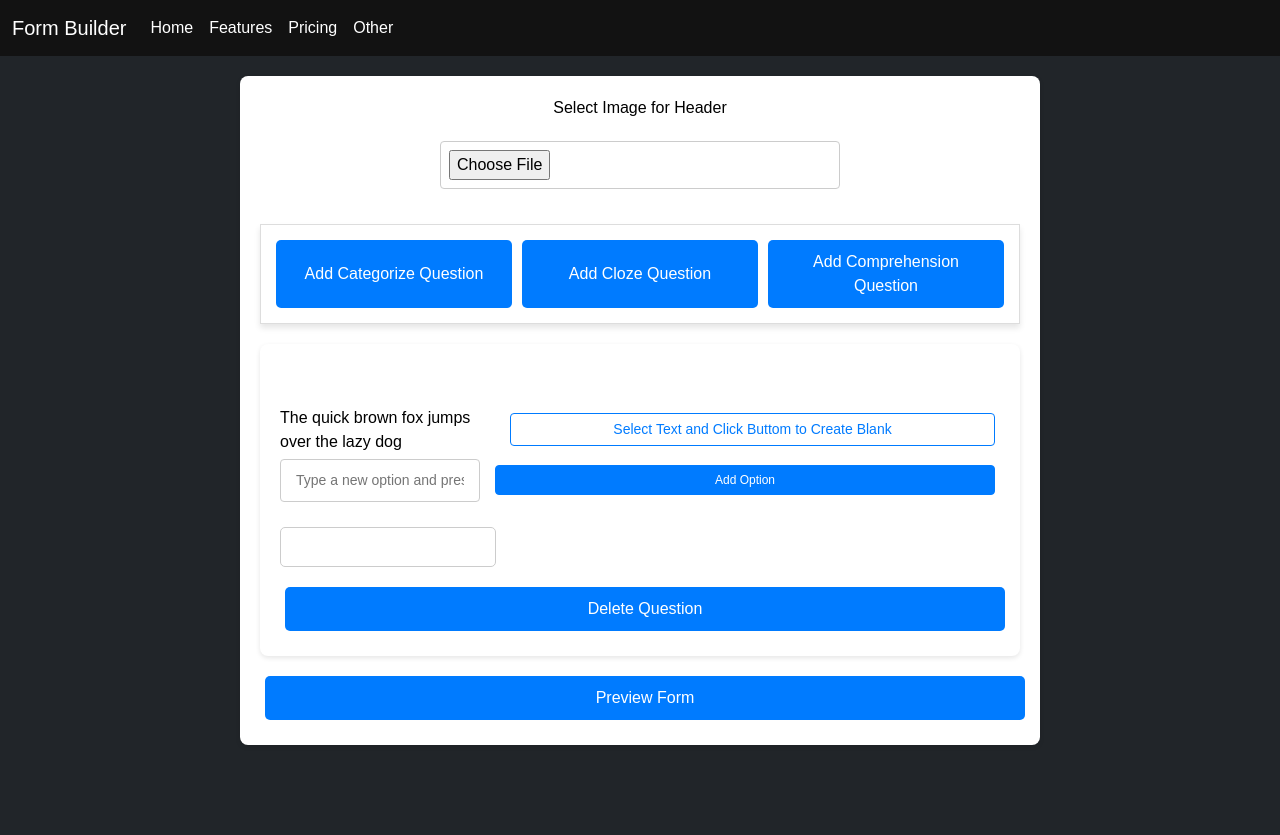
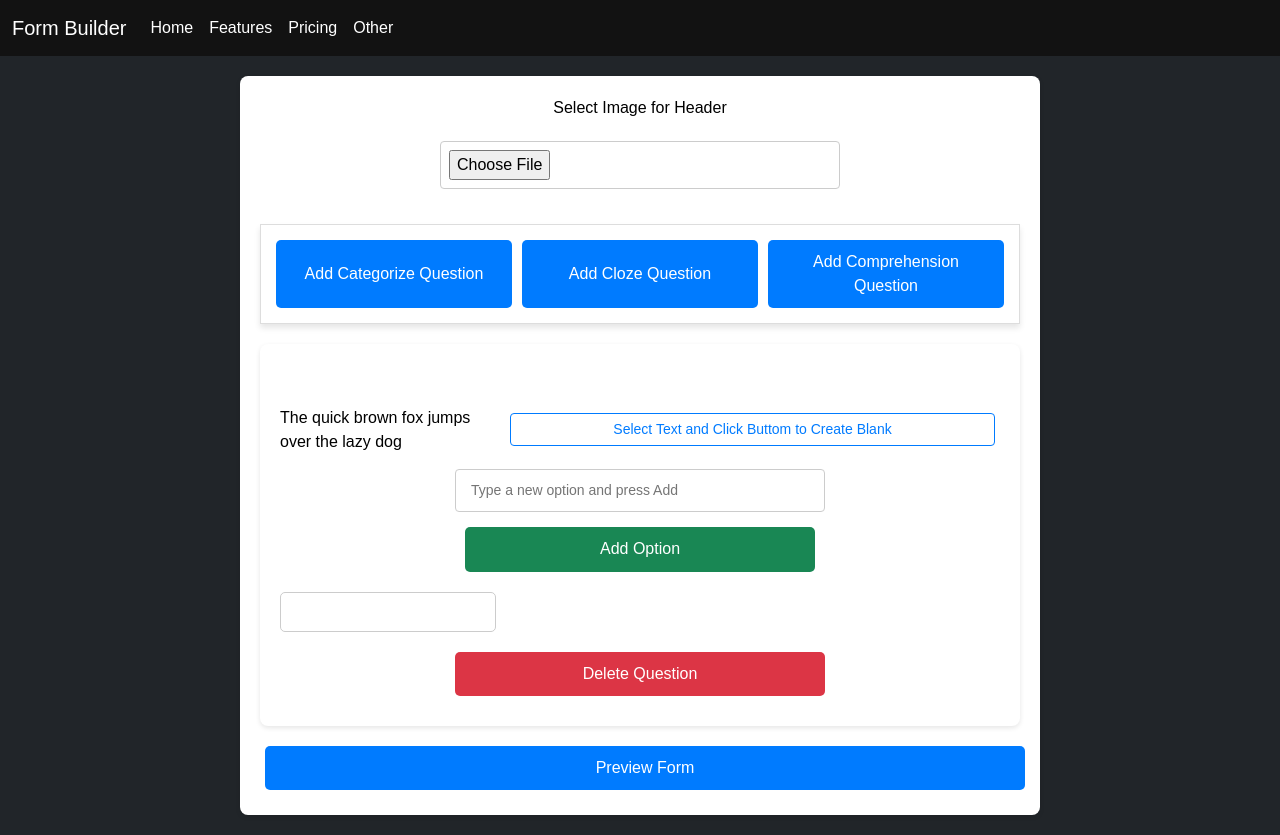
Before and after one commit to parikshitmali17/Form-Builder, a React (Create React App) app: page / in a window 1280 px wide. Both pictures are taken after a click on the button "Add Cloze Question". Before the commit the page ends 800 px from the top, so only its background shows below. Built offline with nearby package versions, Linux system fonts and the light colour scheme.

Commit message:
button ui

```diff
--- a/src/components/ClozeQuestion.jsx
+++ b/src/components/ClozeQuestion.jsx
@@ -79,7 +79,7 @@ const ClozeQuestion = ({ question, updateQuestion, deleteQuestion }) => {
         ))}
       </div>
 
-      <button onClick={() => deleteQuestion(question.id)}>Delete Question</button>
+      <button id="deleteQ" onClick={() => deleteQuestion(question.id)}>Delete Question</button>
     </div>
   );
 };
--- a/src/index.css
+++ b/src/index.css
@@ -660,20 +660,7 @@ button.delete:hover {
   border-radius: 4px;
 }
 
-.add-option button {
-  font-size: 12px; /* Makes the button smaller */
-  padding: 5px 10px;
-  background-color: #007bff;
-  color: white;
-  border: 1px solid #007bff;
-  border-radius: 4px;
-  cursor: pointer;
-}
 
-.add-option button:hover {
-  background-color: #0056b3;
-  border: 1px solid #0056b3;
-}
 
 .options {
   margin-top: 20px;
@@ -785,3 +772,58 @@ footer a:hover {
 .deleteQuestion{
   background-color: #dc3545;
 }
+
+
+/* CSS for aligning "Add Option" and "Delete Question" buttons with specified width */
+.cloze-question .add-option,
+.cloze-question > button {
+  width: 370px; /* Set the width for both buttons */
+  margin: 10px auto; /* Center align with vertical spacing */
+  display: block; /* Ensure both elements are block-level to stack properly */
+  text-align: center; /* Center-align text inside buttons */
+}
+
+.cloze-question .add-option {
+  margin-bottom: 20px; /* Add extra space below "Add Option" */
+}
+
+.cloze-question .add-option input,
+.cloze-question .add-option button {
+  width: 100%; /* Make the input and button within the add-option container full width */
+}
+
+.cloze-question > button {
+  background-color: #007bff; /* Optional: Background color for "Delete Question" button */
+  color: white; /* Optional: Text color */
+  border: none; /* Optional: Remove border */
+  border-radius: 5px; /* Optional: Add rounded corners */
+  padding: 10px; /* Add padding for better usability */
+  font-size: 16px; /* Adjust font size for readability */
+  cursor: pointer; /* Change cursor to pointer */
+}
+
+.cloze-question > button:hover {
+  background-color: #0056b3; /* Optional: Hover effect for "Delete Question" */
+}
+
+
+.options .option label {
+  color: black; /* Sets the text color of added options to black */
+}
+
+
+
+
+#root > div > div > div > div.cloze-question > div.add-option > button{
+  height: 45px;
+  width: 350px;
+
+  background-color: #198754;
+  padding: 10px;
+  margin: 10px;
+  border: 0;
+}
+
+#deleteQ{
+  background-color: #dc3545;
+}
```
